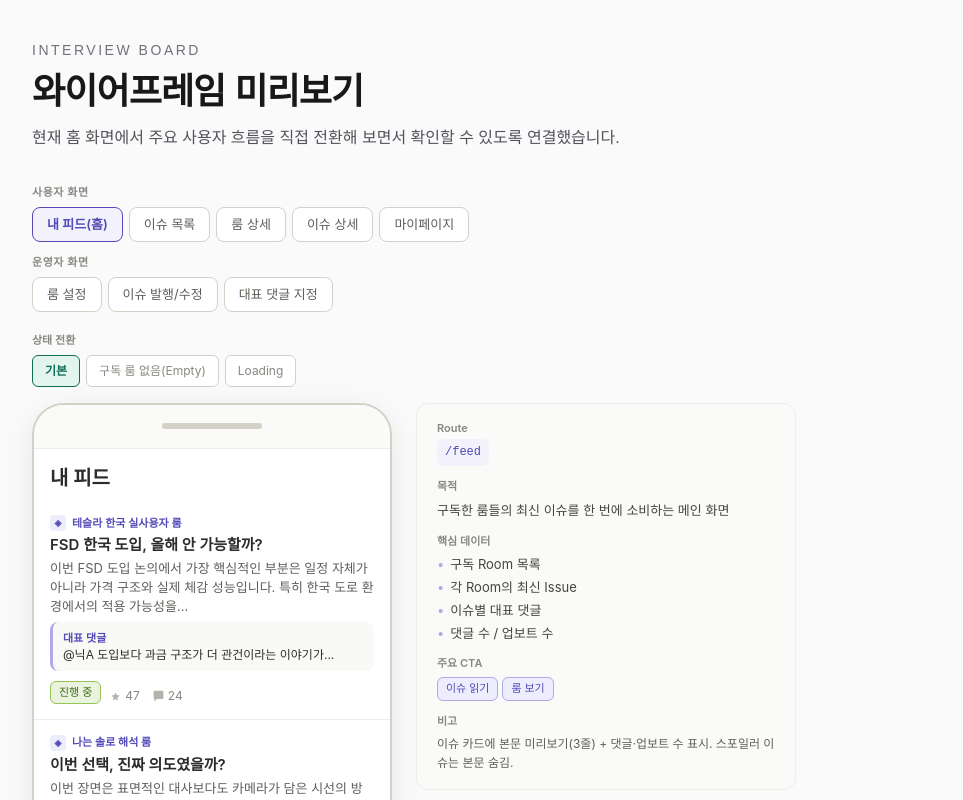
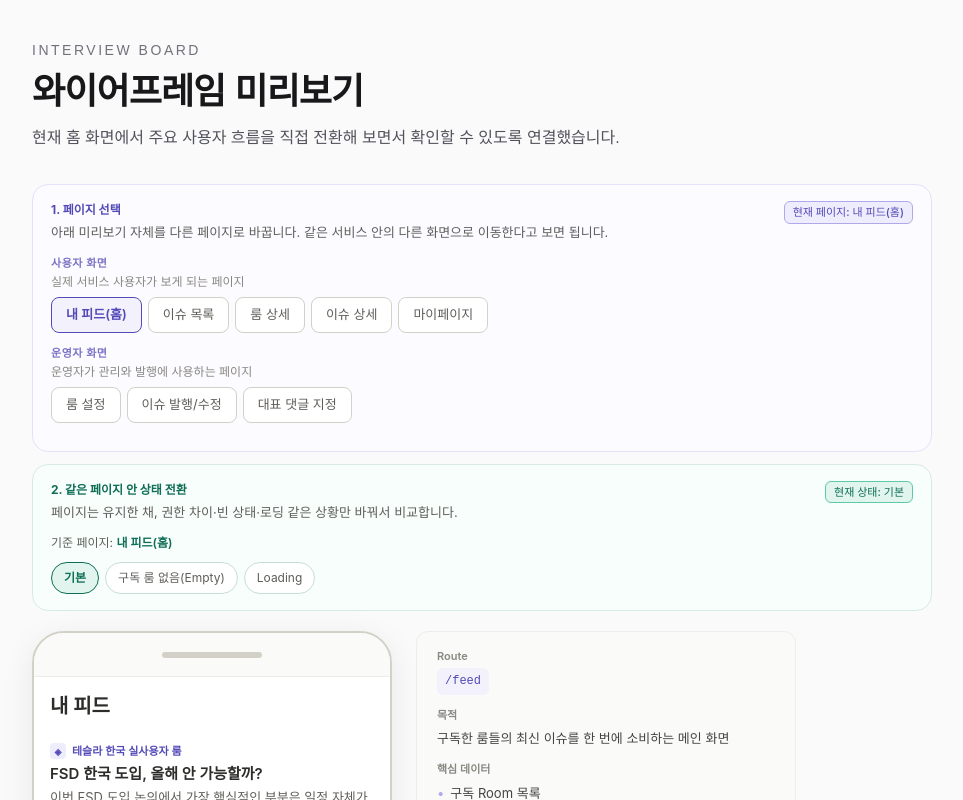
Before and after one commit to musekals/interview-board, a Next.js app: page / in a window 1280 px wide. Shown: the top 800 px of the page, without its empty margins (32-995 px from the left). Built offline with nearby package versions, Linux system fonts and the light colour scheme.

Commit message:
Clarify wireframe page and state selection UI

```diff
--- a/app/components/wireframes_2nd.jsx
+++ b/app/components/wireframes_2nd.jsx
@@ -695,6 +695,7 @@ export default function WireframeViewer() {
   const currentStates = STATES[activeScreen] || ["기본"];
   const currentStateName = currentStates[activeState] || currentStates[0];
   const handleScreenChange = (id) => { setActiveScreen(id); setActiveState(0); };
+  const activeScreenMeta = SCREENS.find((screen) => screen.id === activeScreen);
 
   const renderScreen = () => {
     switch (activeScreen) {
@@ -710,32 +711,114 @@ export default function WireframeViewer() {
     }
   };
 
-  const groups = [{ key: "user", label: "사용자 화면" }, { key: "operator", label: "운영자 화면" }];
+  const groups = [
+    {
+      key: "user",
+      label: "사용자 화면",
+      hint: "실제 서비스 사용자가 보게 되는 페이지",
+    },
+    {
+      key: "operator",
+      label: "운영자 화면",
+      hint: "운영자가 관리와 발행에 사용하는 페이지",
+    },
+  ];
 
   return (
     <div style={{ fontFamily: '-apple-system, "Pretendard", sans-serif', maxWidth: 900 }}>
-      <div style={{ marginBottom: 20 }}>
-        {groups.map(g => (
+      <div style={{ marginBottom: 20, display: "grid", gap: 12 }}>
+        <div style={{ padding: "16px 18px", borderRadius: 16, border: "1px solid #E6E0FA", background: "#FCFBFF" }}>
+          <div style={{ display: "flex", justifyContent: "space-between", alignItems: "flex-start", gap: 12, marginBottom: 12, flexWrap: "wrap" }}>
+            <div>
+              <div style={{ fontSize: 12, fontWeight: 700, color: "#534AB7", marginBottom: 4 }}>
+                1. 페이지 선택
+              </div>
+              <div style={{ fontSize: 13, color: "#5F5E5A", lineHeight: 1.5 }}>
+                아래 미리보기 자체를 다른 페이지로 바꿉니다. 같은 서비스 안의 다른 화면으로 이동한다고 보면 됩니다.
+              </div>
+            </div>
+            <Badge text={`현재 페이지: ${activeScreenMeta?.label || activeScreen}`} color="purple" />
+          </div>
+
+          {groups.map((g) => (
             <div key={g.key} style={{ marginBottom: 12 }}>
-            <div style={{ fontSize: 11, fontWeight: 600, color: "#888780", marginBottom: 6, textTransform: "uppercase", letterSpacing: "0.05em" }}>{g.label}</div>
+              <div style={{ marginBottom: 6 }}>
+                <div style={{ fontSize: 11, fontWeight: 700, color: "#7A72C5", textTransform: "uppercase", letterSpacing: "0.05em" }}>
+                  {g.label}
+                </div>
+                <div style={{ fontSize: 12, color: "#888780", marginTop: 2 }}>
+                  {g.hint}
+                </div>
+              </div>
               <div style={{ display: "flex", flexWrap: "wrap", gap: 6 }}>
-              {SCREENS.filter(s => s.group === g.key).map(s => (
-                <button key={s.id} onClick={() => handleScreenChange(s.id)} style={{ padding: "7px 14px", borderRadius: 8, border: activeScreen === s.id ? "1.5px solid #534AB7" : "1px solid #D3D1C7", background: activeScreen === s.id ? "#F3F2FC" : "#fff", color: activeScreen === s.id ? "#534AB7" : "#5F5E5A", fontWeight: activeScreen === s.id ? 600 : 400, fontSize: 13, cursor: "pointer" }}>{s.label}</button>
+                {SCREENS.filter((s) => s.group === g.key).map((s) => (
+                  <button
+                    key={s.id}
+                    onClick={() => handleScreenChange(s.id)}
+                    style={{
+                      padding: "7px 14px",
+                      borderRadius: 8,
+                      border: activeScreen === s.id ? "1.5px solid #534AB7" : "1px solid #D3D1C7",
+                      background: activeScreen === s.id ? "#F3F2FC" : "#fff",
+                      color: activeScreen === s.id ? "#534AB7" : "#5F5E5A",
+                      fontWeight: activeScreen === s.id ? 600 : 400,
+                      fontSize: 13,
+                      cursor: "pointer",
+                    }}
+                  >
+                    {s.label}
+                  </button>
                 ))}
               </div>
             </div>
           ))}
         </div>
-      {currentStates.length > 1 && (
-        <div style={{ marginBottom: 16 }}>
-          <div style={{ fontSize: 11, fontWeight: 600, color: "#888780", marginBottom: 6 }}>상태 전환</div>
+
+        <div style={{ padding: "16px 18px", borderRadius: 16, border: "1px solid #D7EBE4", background: "#F8FEFB" }}>
+          <div style={{ display: "flex", justifyContent: "space-between", alignItems: "flex-start", gap: 12, marginBottom: 12, flexWrap: "wrap" }}>
+            <div>
+              <div style={{ fontSize: 12, fontWeight: 700, color: "#0F6E56", marginBottom: 4 }}>
+                2. 같은 페이지 안 상태 전환
+              </div>
+              <div style={{ fontSize: 13, color: "#5F5E5A", lineHeight: 1.5 }}>
+                페이지는 유지한 채, 권한 차이·빈 상태·로딩 같은 상황만 바꿔서 비교합니다.
+              </div>
+            </div>
+            <Badge text={`현재 상태: ${currentStateName}`} color="teal" />
+          </div>
+
+          <div style={{ fontSize: 12, color: "#5F5E5A", marginBottom: 10 }}>
+            기준 페이지: <span style={{ fontWeight: 600, color: "#0F6E56" }}>{activeScreenMeta?.label || activeScreen}</span>
+          </div>
+
+          {currentStates.length > 1 ? (
             <div style={{ display: "flex", flexWrap: "wrap", gap: 6 }}>
               {currentStates.map((s, i) => (
-              <button key={s} onClick={() => setActiveState(i)} style={{ padding: "6px 12px", borderRadius: 6, border: activeState === i ? "1.5px solid #0F6E56" : "1px solid #D3D1C7", background: activeState === i ? "#E1F5EE" : "#fff", color: activeState === i ? "#0F6E56" : "#888780", fontWeight: activeState === i ? 600 : 400, fontSize: 12, cursor: "pointer" }}>{s}</button>
+                <button
+                  key={s}
+                  onClick={() => setActiveState(i)}
+                  style={{
+                    padding: "6px 12px",
+                    borderRadius: 999,
+                    border: activeState === i ? "1.5px solid #0F6E56" : "1px solid #C7DED6",
+                    background: activeState === i ? "#E1F5EE" : "#fff",
+                    color: activeState === i ? "#0F6E56" : "#5F5E5A",
+                    fontWeight: activeState === i ? 600 : 400,
+                    fontSize: 12,
+                    cursor: "pointer",
+                  }}
+                >
+                  {s}
+                </button>
               ))}
             </div>
+          ) : (
+            <div style={{ fontSize: 12, color: "#888780", padding: "10px 12px", borderRadius: 10, border: "1px dashed #C7DED6", background: "#fff" }}>
+              이 페이지는 비교할 추가 상태가 없습니다. 현재는 기본 상태만 확인할 수 있습니다.
             </div>
           )}
+        </div>
+      </div>
       <div style={{ display: "flex", gap: 24, alignItems: "flex-start", flexWrap: "wrap" }}>
         <Phone>{renderScreen()}</Phone>
         <InfoPanel screenId={activeScreen} />
```
Lines whose indentation alone changed are shown as unchanged.
